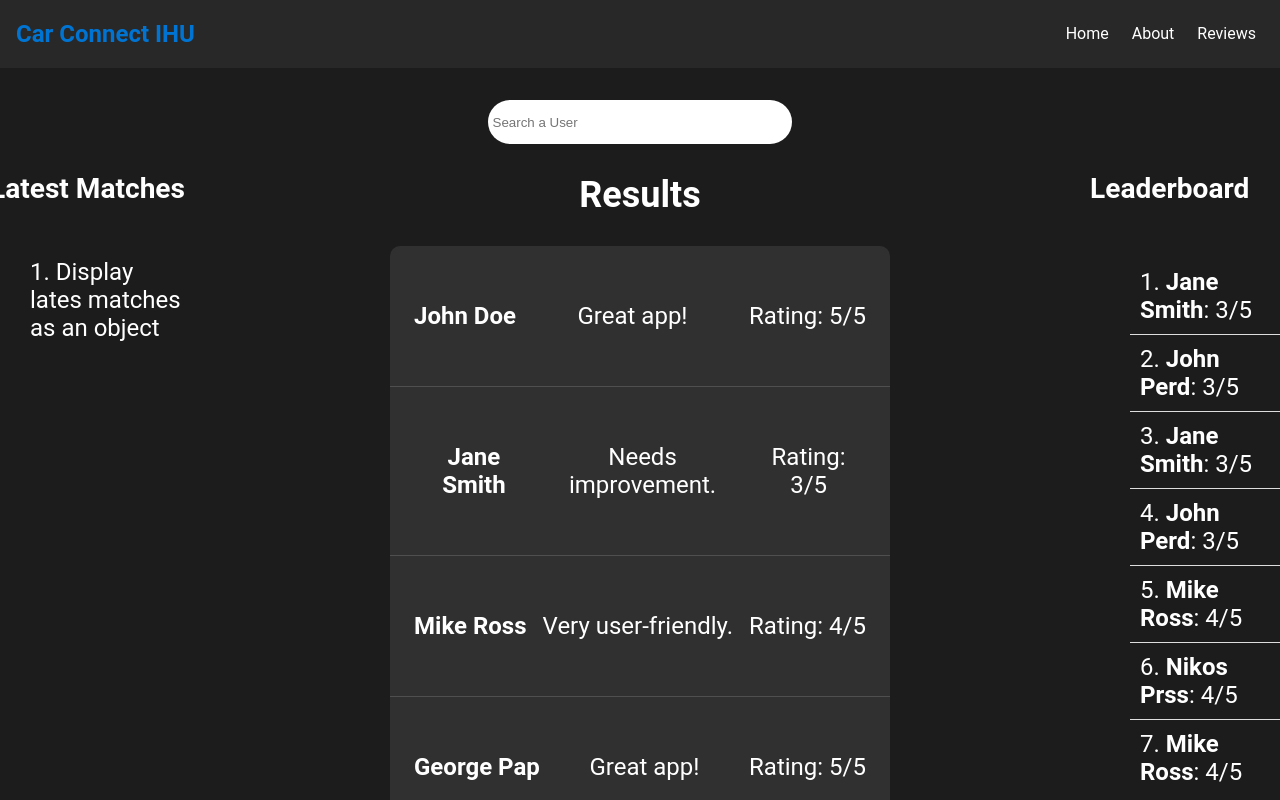
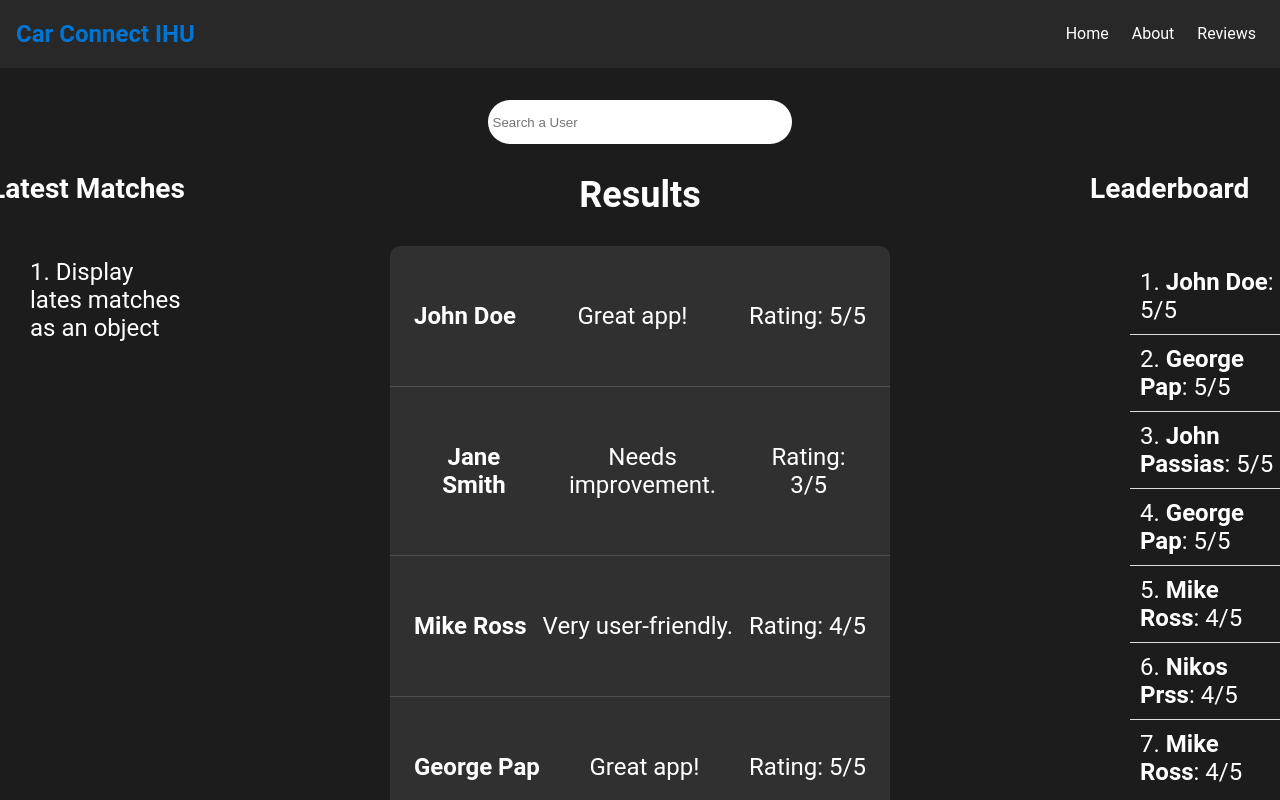
Before and after one commit to NautilusSoftwareIHU/CCIHU-Frontend, a Next.js app: page /reviews in a window 1280 px wide. Shown: the top 800 px of the page. Built offline with nearby package versions, Linux system fonts and the light colour scheme.

Commit message:
Leaderboard sort

```diff
--- a/app/reviews/page.js
+++ b/app/reviews/page.js
@@ -20,7 +20,7 @@ const page = () => {
 
 
   const getOrderedReviews = (reviews) =>{
-    return [...reviews].sort((a,b)=>a.rating-b.rating).slice(0,10);
+    return [...reviews].sort((a,b)=>b.rating-a.rating).slice(0,10);
   }
   const [SearchTerm, setSearchTerm] = useState("");
 
@@ -58,7 +58,7 @@ const page = () => {
             <h3>Leaderboard</h3>
             <div className={styles.leader}>
               <ol>
-                {getOrderedReviews(reviews).map((review,index)=>(
+                {getOrderedReviews(reviews).map((review)=>(
                   <li key={review.id} className={styles.leaderItem}>
                     <strong> {review.username}</strong>: {review.rating}/5
                   </li>
```
